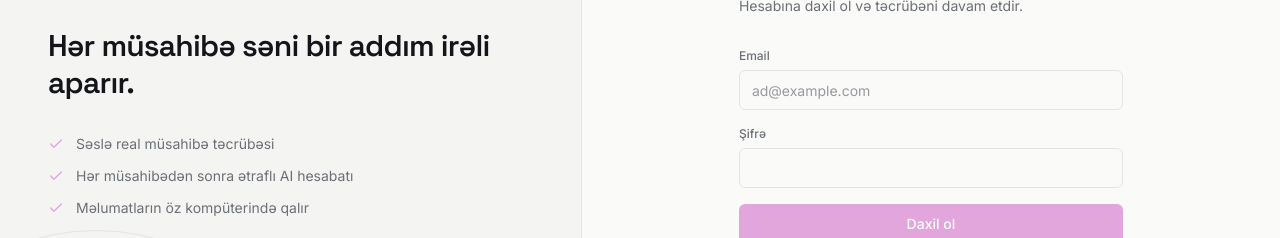
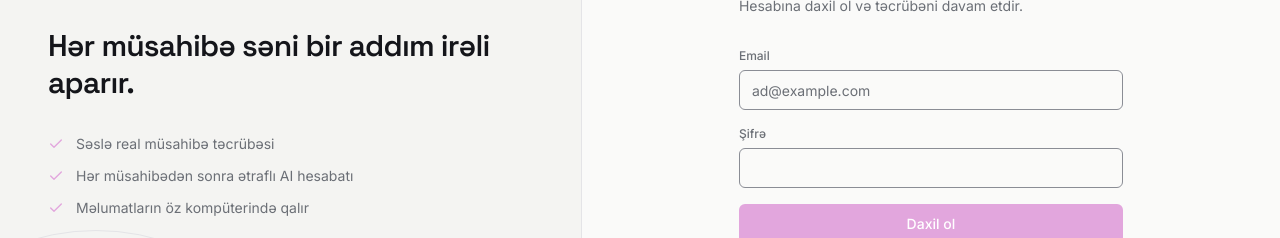
Before and after one commit to IslamCabarli/InterviewPilot-AI, a React (Vite) app in the folder apps/frontend/: page /login in a window 1280 px wide. Shown: the part 282-520 px from the top of the page. Built offline with nearby package versions, Linux system fonts and the light colour scheme; no server answers.

Commit message:
style: improve input focus and placeholder contrast

```diff
--- a/apps/frontend/src/components/ui/Input.tsx
+++ b/apps/frontend/src/components/ui/Input.tsx
@@ -8,8 +8,9 @@ interface FieldProps {
 }
 
 const control =
-  'w-full rounded-md border bg-bg px-3 text-sm text-text-primary outline-none transition-colors ' +
-  'placeholder:text-text-secondary/70 focus:border-accent disabled:opacity-50'
+  'w-full rounded-md border bg-bg px-3 text-sm text-text-primary transition-colors ' +
+  'placeholder:text-text-secondary focus:border-accent focus:outline-2 focus:outline-offset-0 focus:outline-accent ' +
+  'disabled:opacity-50'
 
 function Message({ id, error, hint }: { id: string; error?: string; hint?: string }) {
   if (error)
@@ -53,7 +54,7 @@ export function Input({
         id={fieldId}
         aria-invalid={error ? true : undefined}
         aria-describedby={describedBy(fieldId, error, hint)}
-        className={cn(control, 'h-10', error ? 'border-danger' : 'border-border', className)}
+        className={cn(control, 'h-10', error ? 'border-danger' : 'border-border-strong', className)}
         {...props}
       />
       <Message id={fieldId} error={error} hint={hint} />
@@ -83,7 +84,7 @@ export function Textarea({
         id={fieldId}
         aria-invalid={error ? true : undefined}
         aria-describedby={describedBy(fieldId, error, hint)}
-          className={cn(control, 'resize-none py-2', error ? 'border-danger' : 'border-border', className)}
+        className={cn(control, 'resize-none py-2', error ? 'border-danger' : 'border-border-strong', className)}
         {...props}
       />
       <Message id={fieldId} error={error} hint={hint} />
```
Lines whose indentation alone changed are shown as unchanged.
